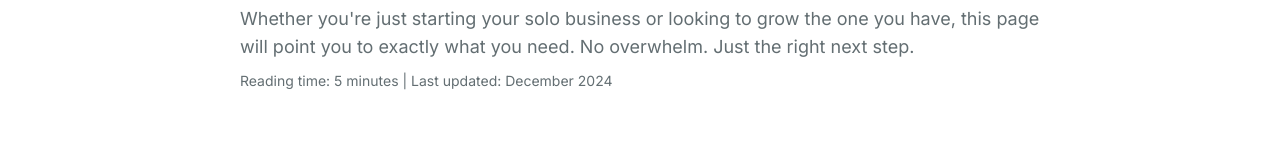
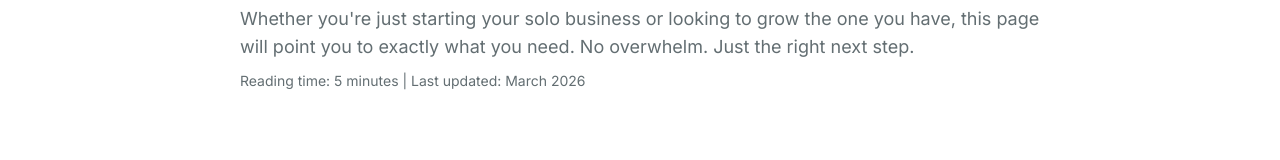
Before and after one commit to biso2005/onefoundr, a Next.js app: page /start-here in a window 1280 px wide. Shown: the part 248-408 px from the top of the page. Built offline with nearby package versions, Linux system fonts and the light colour scheme.

Commit message:
Update stale timestamp: Last updated March 2026

```diff
--- a/src/app/start-here/page.tsx
+++ b/src/app/start-here/page.tsx
@@ -87,7 +87,7 @@ export default function StartHerePage() {
           </p>
 
           <p style={{ fontSize: "14px", color: "#636E72", marginBottom: "48px" }}>
-            Reading time: 5 minutes | Last updated: December 2024
+            Reading time: 5 minutes | Last updated: March 2026
           </p>
         </div>
       </section>
```
